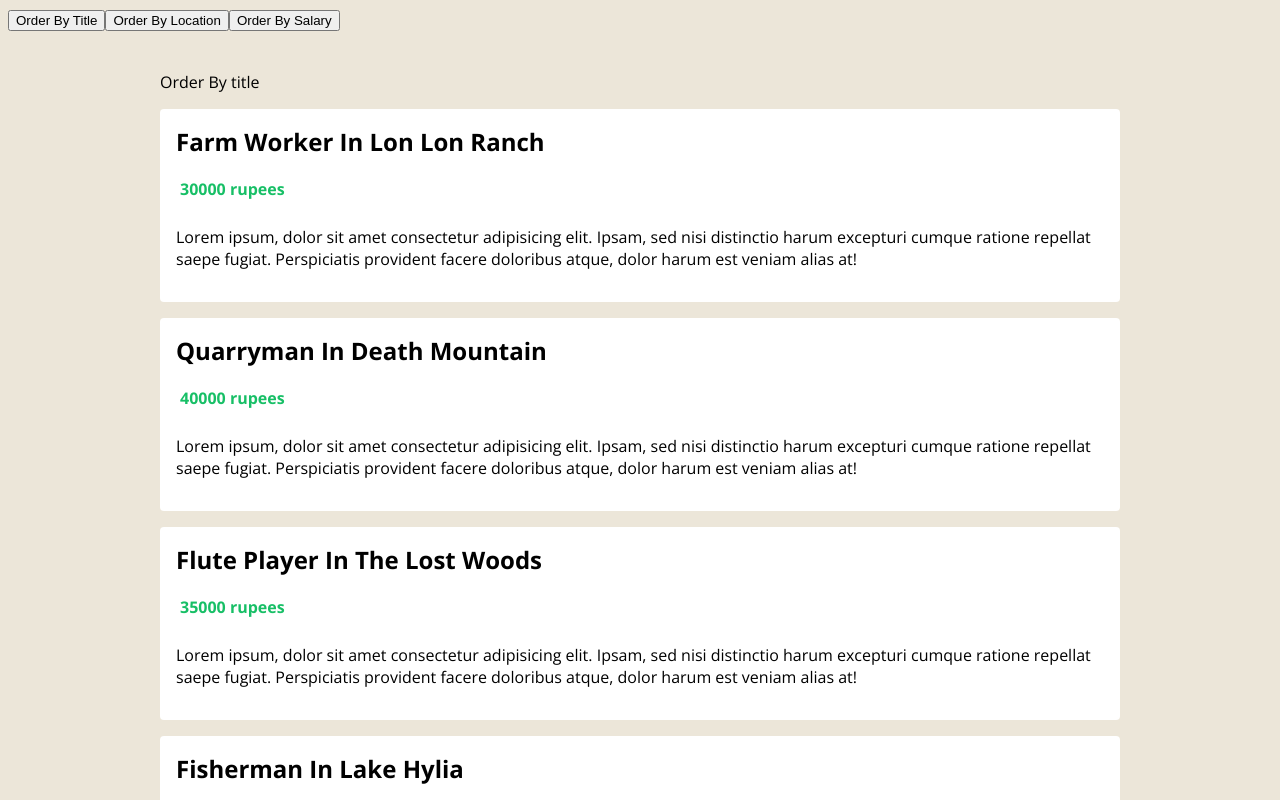
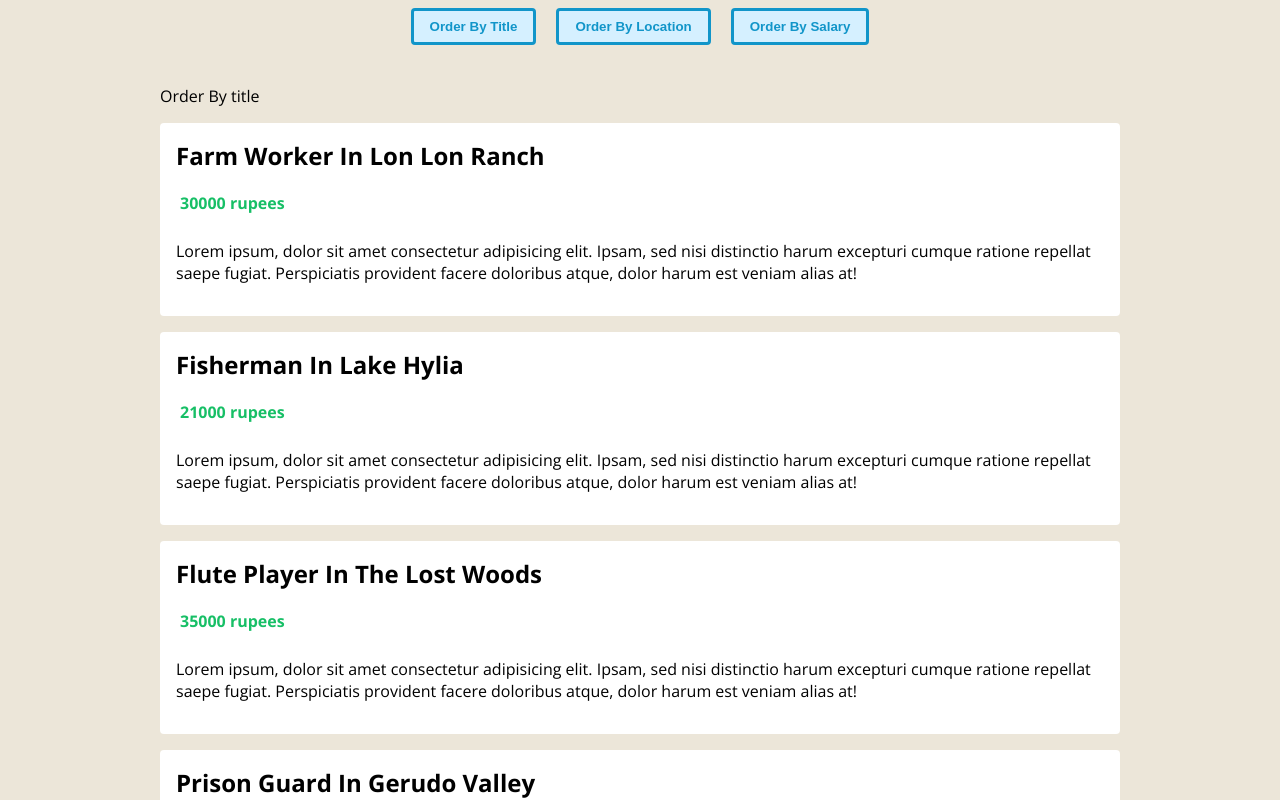
Before and after one commit to ThutaMinThway2001/hyrule-jobs, a Vue app: page / in a window 1280 px wide. Shown: the top 800 px of the page. Built offline with nearby package versions, Linux system fonts and the light colour scheme.

Commit message:
computed values

```diff
--- a/src/App.vue
+++ b/src/App.vue
@@ -1,8 +1,10 @@
 <template>
   <div class="app">
-    <button @click="handleClick('title')">Order By Title</button>
-    <button @click="handleClick('location')">Order By Location</button>
-    <button @click="handleClick('salary')">Order By Salary</button>
+    <header>
+      <button @click="handleClick('title')">Order By Title</button>
+      <button @click="handleClick('location')">Order By Location</button>
+      <button @click="handleClick('salary')">Order By Salary</button>
+    </header>
     <JobList :jobs="jobs" :order="order"/>
   </div>
 </template>
@@ -39,5 +41,20 @@
 </script>
 
 <style>
-
+  header {
+    text-align: center;
+  }
+  header .order {
+    margin-top: 20px;
+  }
+  button {
+    margin: 0 10px;
+    color: #1195c9;
+    border: 3px solid #1195c9;
+    background: #d5f0ff;
+    padding: 8px 16px;
+    border-radius: 4px;
+    cursor: pointer;
+    font-weight: bold;
+  }
 </style>
--- a/src/components/JobList.vue
+++ b/src/components/JobList.vue
@@ -2,7 +2,7 @@
     <div class="job-list">
         <p>Order By {{order}}</p>
         <ul>
-            <li v-for="job in jobs" :key="job.id">
+            <li v-for="job in orderedJobs" :key="job.id">
                 <h2>{{job.title}} in {{job.location}}</h2>
 
                 <div class="salary">
@@ -21,7 +21,7 @@
     </div>
 </template>
 <script lang="ts">
-import { defineComponent, PropType } from 'vue'
+import { computed, defineComponent, PropType } from 'vue'
 import Job from '@/types/Job'
 import OrderTerm from '@/types/OrderTerm'
 
@@ -35,17 +35,25 @@
             required: true,
             type: String as PropType<OrderTerm>
         }
+    },
+    setup(props){
+        const orderedJobs = computed(() => {
+            return [...props.jobs].sort((a:Job , b:Job) => {
+                return a[props.order] > b[props.order] ? 1 : -1;
+            });
+        });
+
+        return {orderedJobs}
     }
 })
 </script>
-
 <style scoped>
-    .job-list {
+  .job-list {
     max-width: 960px;
     margin: 40px auto;
   }
   .job-list ul {
-    padding: 0;
+    padding: 0
   }
   .job-list li {
     list-style-type: none;
```
